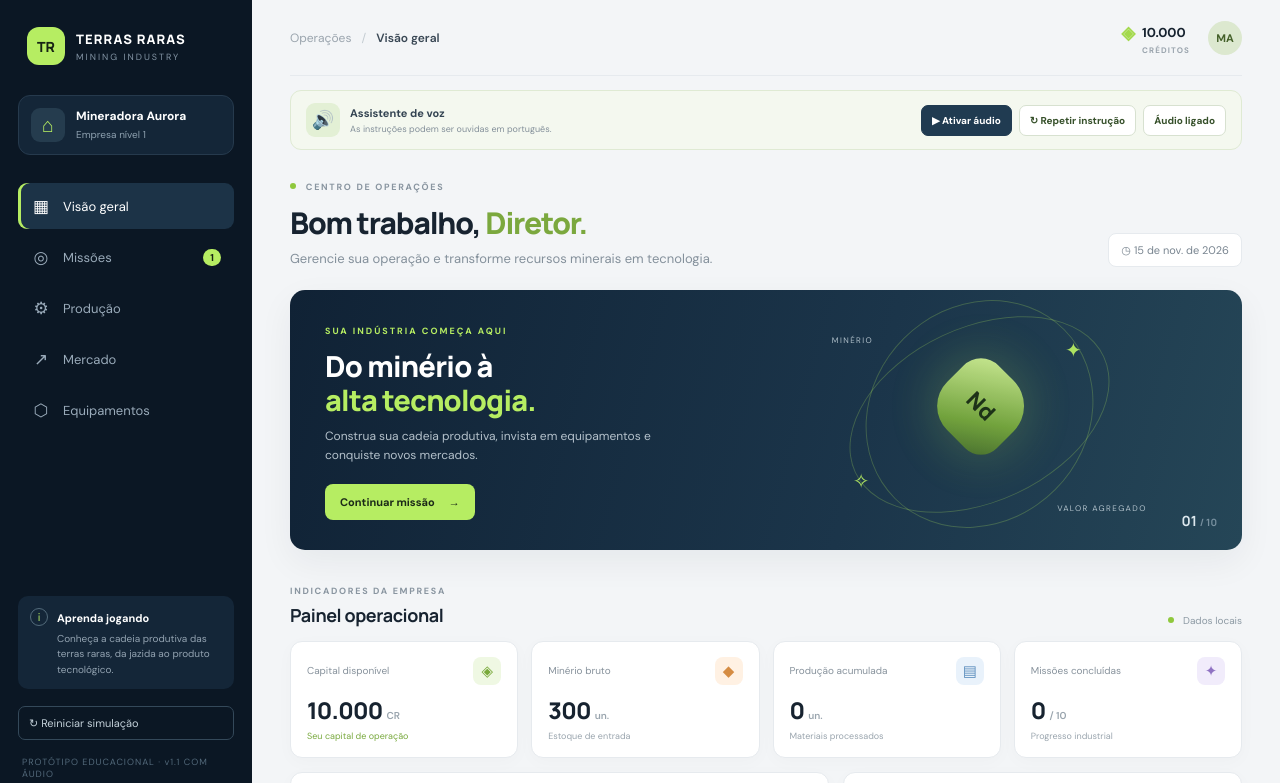
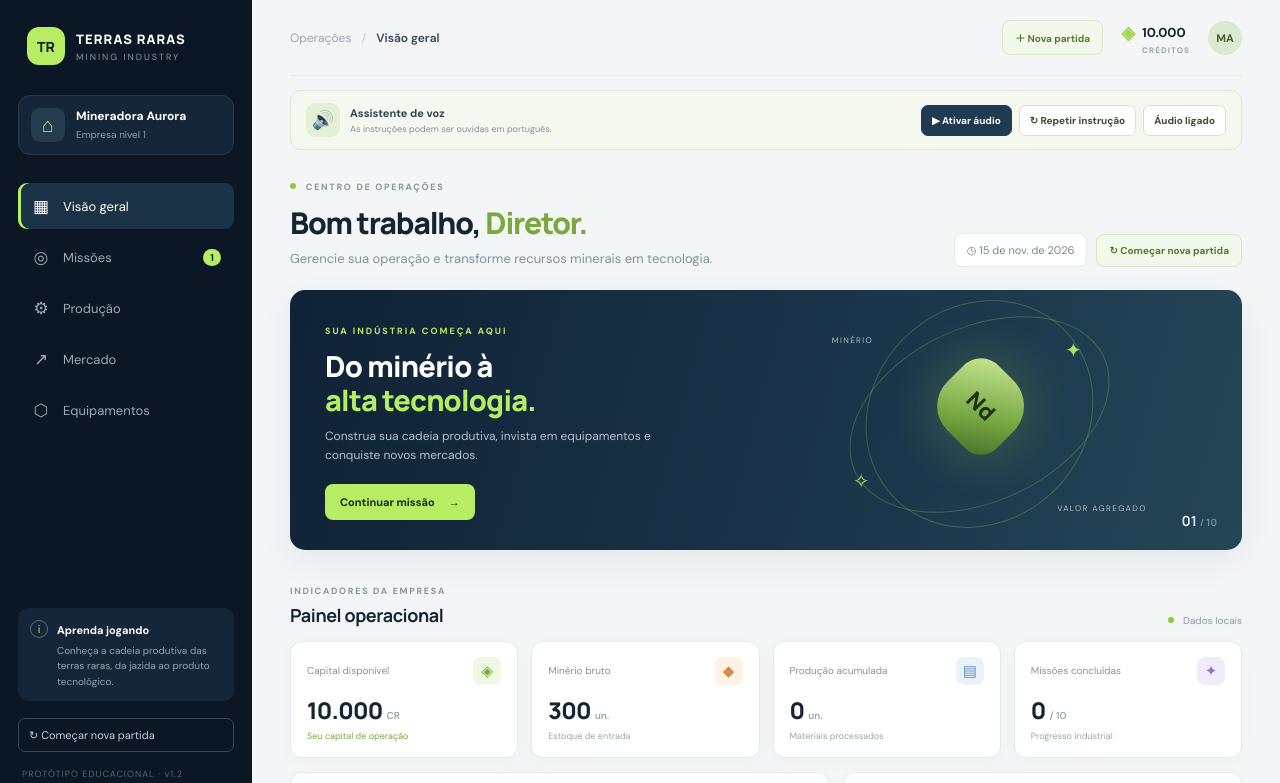
Before and after one commit to assisleite-programador/TERRAS-RARAS-MINING-INDUSTRY, a plain HTML site: page index.html in a window 1280 px wide. Shown: the top 783 px of the page. Drawn offline with Linux system fonts and the light colour scheme.

Commit message:
Update index.html

```diff
--- a/index.html
+++ b/index.html
@@ -31,8 +31,8 @@
       </nav>
       <div class="sidebar-bottom">
         <div class="help-box"><span class="help-icon">i</span><div><strong>Aprenda jogando</strong><p>Conheça a cadeia produtiva das terras raras, da jazida ao produto tecnológico.</p></div></div>
-        <button class="reset-link" id="resetGame">↻ Reiniciar simulação</button>
-        <small class="version">PROTÓTIPO EDUCACIONAL · v1.1 COM ÁUDIO</small>
+        <button class="reset-link" id="resetGame">↻ Começar nova partida</button>
+        <small class="version">PROTÓTIPO EDUCACIONAL · v1.2</small>
       </div>
     </aside>
 
@@ -41,6 +41,7 @@
         <button class="mobile-menu" id="mobileMenu" aria-label="Abrir menu">☰</button>
         <div class="breadcrumb"><span>Operações</span><i>/</i><strong id="pageTitle">Visão geral</strong></div>
         <div class="top-actions">
+          <button class="new-game-btn" id="newGame" type="button" title="Começar uma nova partida">＋ Nova partida</button>
           <div class="top-stat"><span class="coin">◈</span><span id="topCoins">10.000</span><small>CRÉDITOS</small></div>
           <div class="user-avatar">MA</div>
         </div>
@@ -53,7 +54,7 @@
       <section class="view active" id="view-dashboard">
         <div class="welcome-row">
           <div><div class="eyebrow"><span class="live-dot"></span> CENTRO DE OPERAÇÕES</div><h1>Bom trabalho, <span>Diretor.</span></h1><p>Gerencie sua operação e transforme recursos minerais em tecnologia.</p></div>
-          <div class="date-chip">◷ <span id="todayLabel">Simulação em andamento</span></div>
+          <div class="welcome-actions"><div class="date-chip">◷ <span id="todayLabel">Simulação em andamento</span></div><button class="btn btn-outline new-game-btn" id="newGameButton" type="button">↻ Começar nova partida</button></div>
         </div>
         <div class="hero-banner">
           <div class="hero-copy"><span class="hero-kicker">SUA INDÚSTRIA COMEÇA AQUI</span><h2>Do minério à<br><em>alta tecnologia.</em></h2><p>Construa sua cadeia produtiva, invista em equipamentos e conquiste novos mercados.</p><button class="btn btn-light" data-goto="missions">Continuar missão <span>→</span></button></div>
```
